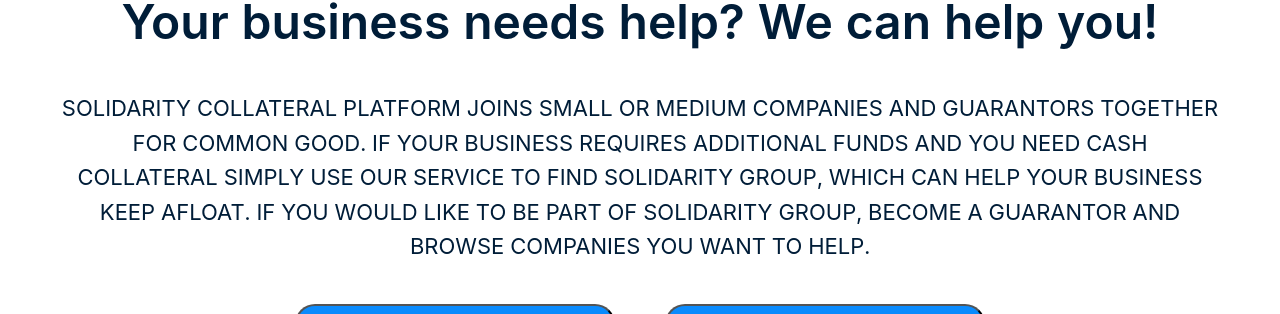
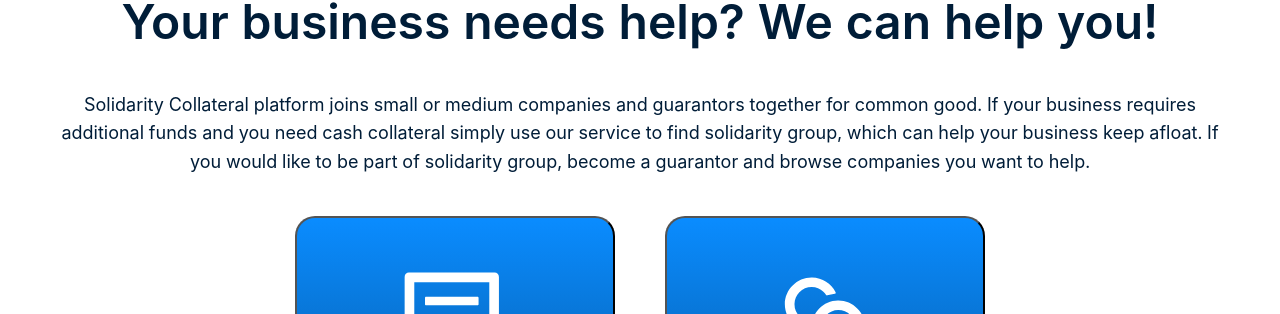
Before and after one commit to kbogusze/covidHackathoneFront, a React (Create React App) app: page / in a window 1280 px wide. Shown: the part 139-453 px from the top of the page. Built offline with nearby package versions, Linux system fonts and the light colour scheme.

Commit message:
Font size fix

```diff
--- a/src/home/Home.js
+++ b/src/home/Home.js
@@ -24,7 +24,7 @@ function Home() {
                 <div style={{textAlign: 'center'}}>
                     <span className={'header-top'}/>
                     <Title style={{margin: '0 40px 40px', fontSize: '48px'}}>Your business needs help? We can help you!</Title>
-                    <Paragraph className={'button-paragraph'}>
+                    <Paragraph className={'desc-paragraph'}>
                         Solidarity Collateral platform joins small or medium companies and guarantors together for common good. If your business requires additional funds and you need cash collateral simply use our service to find solidarity group, which can help your business keep afloat. If you would like to be part of solidarity group, become a guarantor and browse companies you want to help.
                     </Paragraph>
                 </div>
--- a/src/home/home.css
+++ b/src/home/home.css
@@ -52,6 +52,12 @@
     text-transform : uppercase;
 }
 
+.desc-paragraph {
+    font-size: 18px;
+    margin: 20px 60px 0;
+    color: rgb(255, 255, 255);
+}
+
 .video {
     text-align: center;
 }
```
